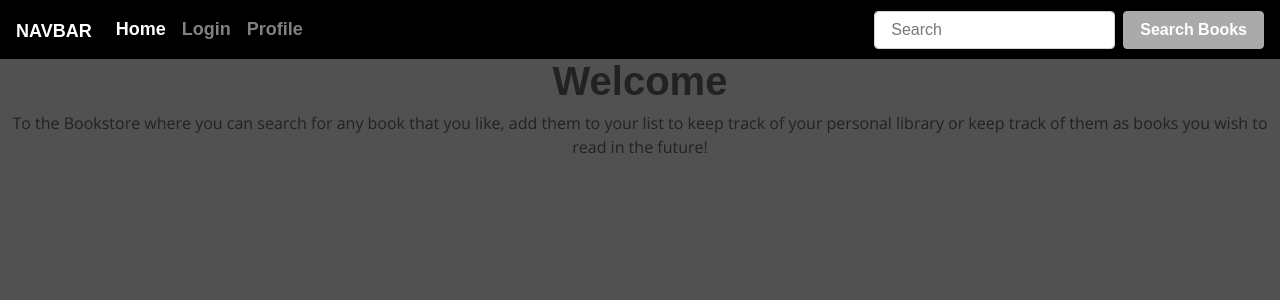
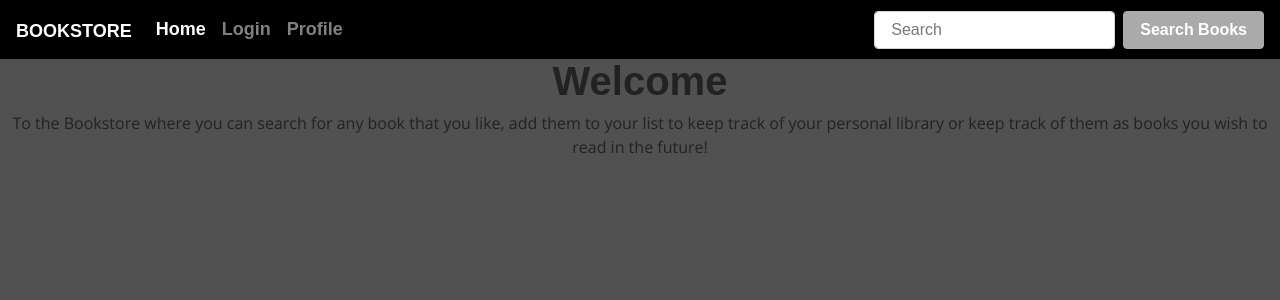
Before and after one commit to OwenCookman/MilestoneProject3, a Flask app: page / in a window 1280 px wide. Shown: the top 300 px of the page. Run offline with Flask 2, Linux system fonts and the light colour scheme; some libraries are stand-ins or nearby versions; some web fonts are replaced.

Commit message:
Added title to navbar

```diff
--- a/templates/base.html
+++ b/templates/base.html
@@ -11,7 +11,7 @@
 </head>
 <body>
     <nav class="navbar navbar-expand-lg navbar-dark bg-dark">
-        <a class="navbar-brand" href="#">Navbar</a>
+        <a class="navbar-brand" href="#">BookStore</a>
         <button class="navbar-toggler" type="button" data-toggle="collapse" data-target="#navbarColor02" aria-controls="navbarColor02" aria-expanded="false" aria-label="Toggle navigation">
           <span class="navbar-toggler-icon"></span>
         </button>
```
